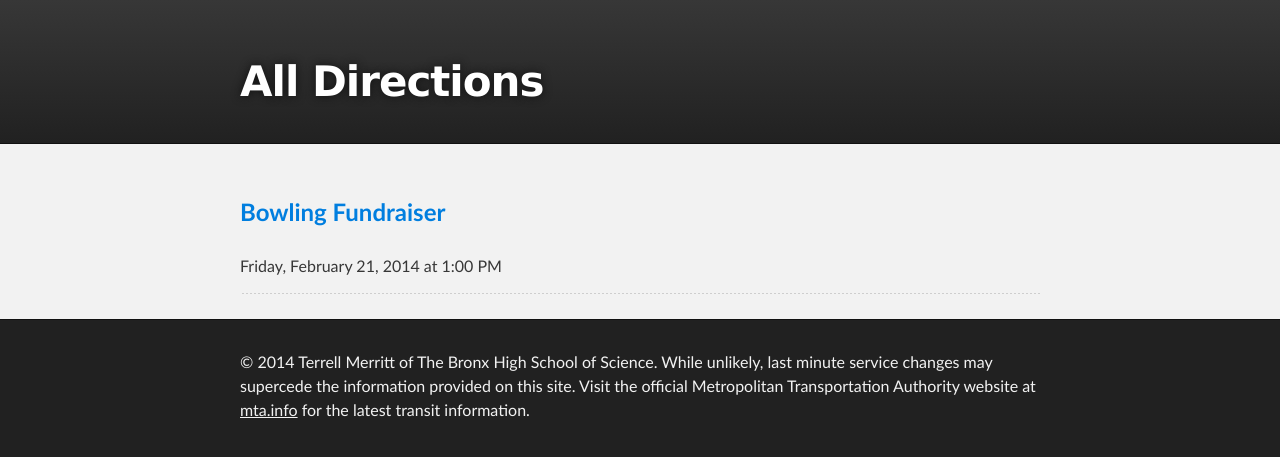
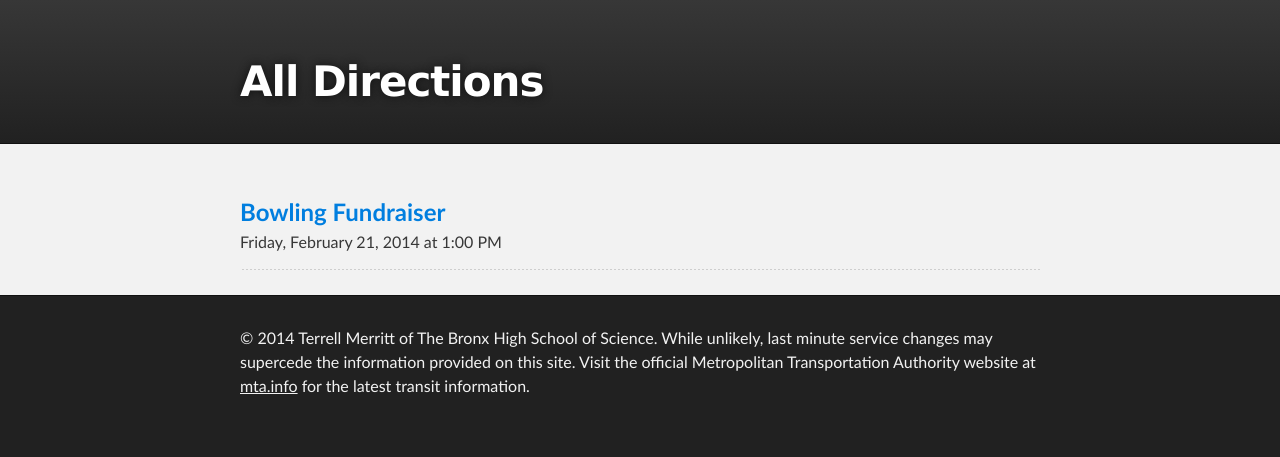
Before and after one commit to terrellthemtaguy/terrellthemtaguy.github.io, a Jekyll site: the page built from directions.html, in a window 1280 px wide. Shown: the top 457 px of the page. Built offline with Jekyll 4.4.1, drawn with Linux system fonts in a browser that asks for light colours.

Commit message:
Update directions.html

```diff
--- a/directions.html
+++ b/directions.html
@@ -15,8 +15,8 @@
   <section id="main_content" class="inner">
 
       {% for direction in site.posts %}
-        <p><span style="font-size: 24px;"><a href="{{ direction.url }}"><strong>{{ direction.title }}</strong></a></span><br>
-        {% if direction.entity %}For [{{ direction.entity }}]{% endif %}<br>
+        <p><span style="font-size: 24px;"><a href="{{ direction.url }}"><strong>{{ direction.title }}</strong></a></span>
+        {% if direction.entity %}<br>For {{ direction.entity }}{% endif %}<br>
         <span style="font-size: 16px;">{{ direction.time }}</span></h4></p>
         <hr align="LEFT">
       {% endfor %}
```
